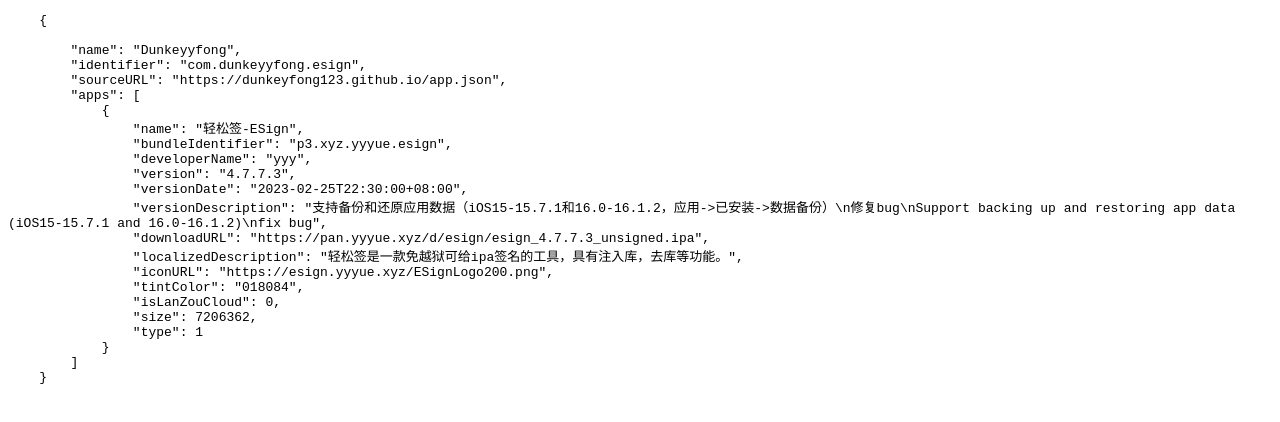
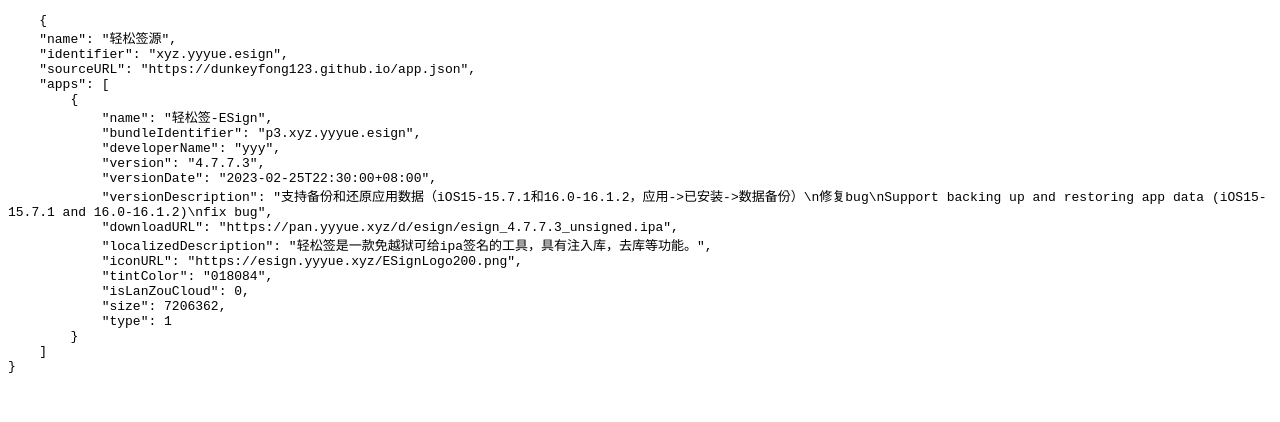
Before and after one commit to dunkeyfong123/app, a plain HTML site: page index.html in a window 1280 px wide. Drawn offline with Linux system fonts and the light colour scheme.

Commit message:
Update index.html

```diff
--- a/index.html
+++ b/index.html
@@ -11,9 +11,8 @@
     </script>
     <pre style="word-wrap: break-word; white-space: pre-wrap;">
     {
-
-        "name": "Dunkeyyfong",
-        "identifier": "com.dunkeyyfong.esign",
+    "name": "轻松签源",
+    "identifier": "xyz.yyyue.esign",
     "sourceURL": "https://dunkeyfong123.github.io/app.json",
     "apps": [
         {
@@ -22,7 +21,7 @@
             "developerName": "yyy",
             "version": "4.7.7.3",
             "versionDate": "2023-02-25T22:30:00+08:00",
-                "versionDescription": "支持备份和还原应用数据（iOS15-15.7.1和16.0-16.1.2，应用-&gt;已安装-&gt;数据备份）\n修复bug\nSupport backing up and restoring app data (iOS15-15.7.1 and 16.0-16.1.2)\nfix bug",
+            "versionDescription": "支持备份和还原应用数据（iOS15-15.7.1和16.0-16.1.2，应用->已安装->数据备份）\n修复bug\nSupport backing up and restoring app data (iOS15-15.7.1 and 16.0-16.1.2)\nfix bug",
             "downloadURL": "https://pan.yyyue.xyz/d/esign/esign_4.7.7.3_unsigned.ipa",
             "localizedDescription": "轻松签是一款免越狱可给ipa签名的工具，具有注入库，去库等功能。",
             "iconURL": "https://esign.yyyue.xyz/ESignLogo200.png",
```
Lines whose indentation alone changed are shown as unchanged.
